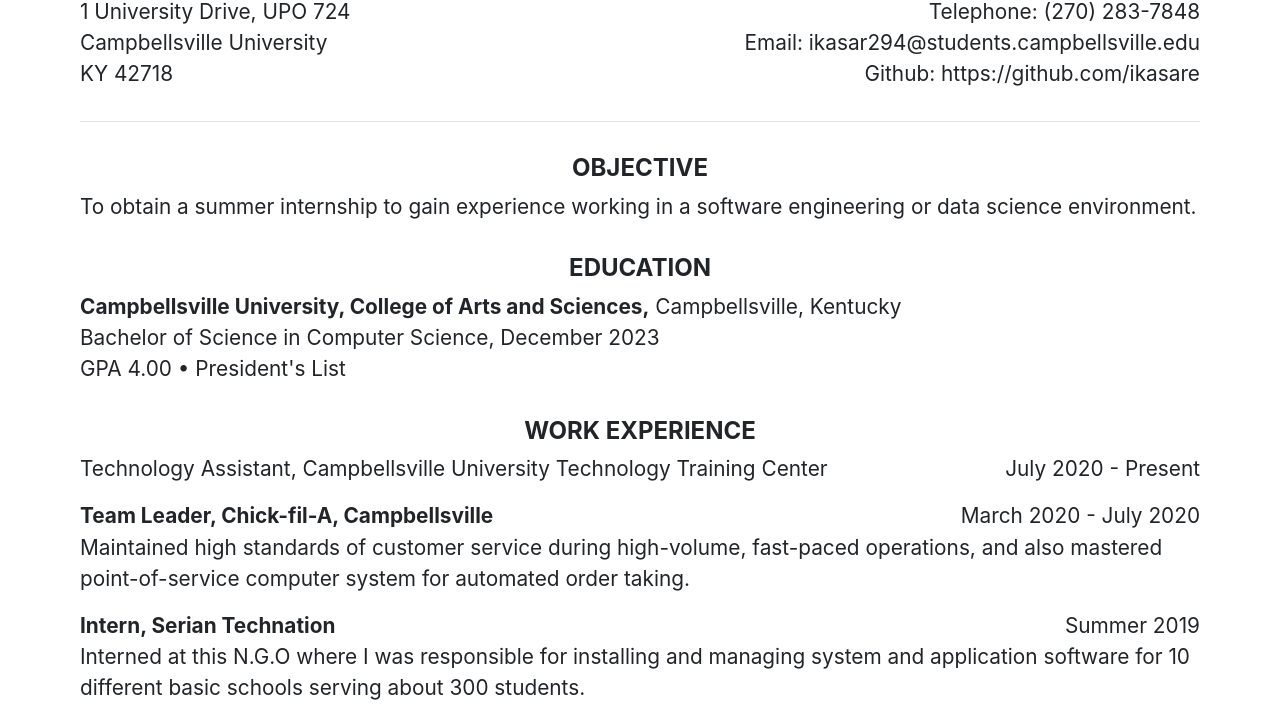
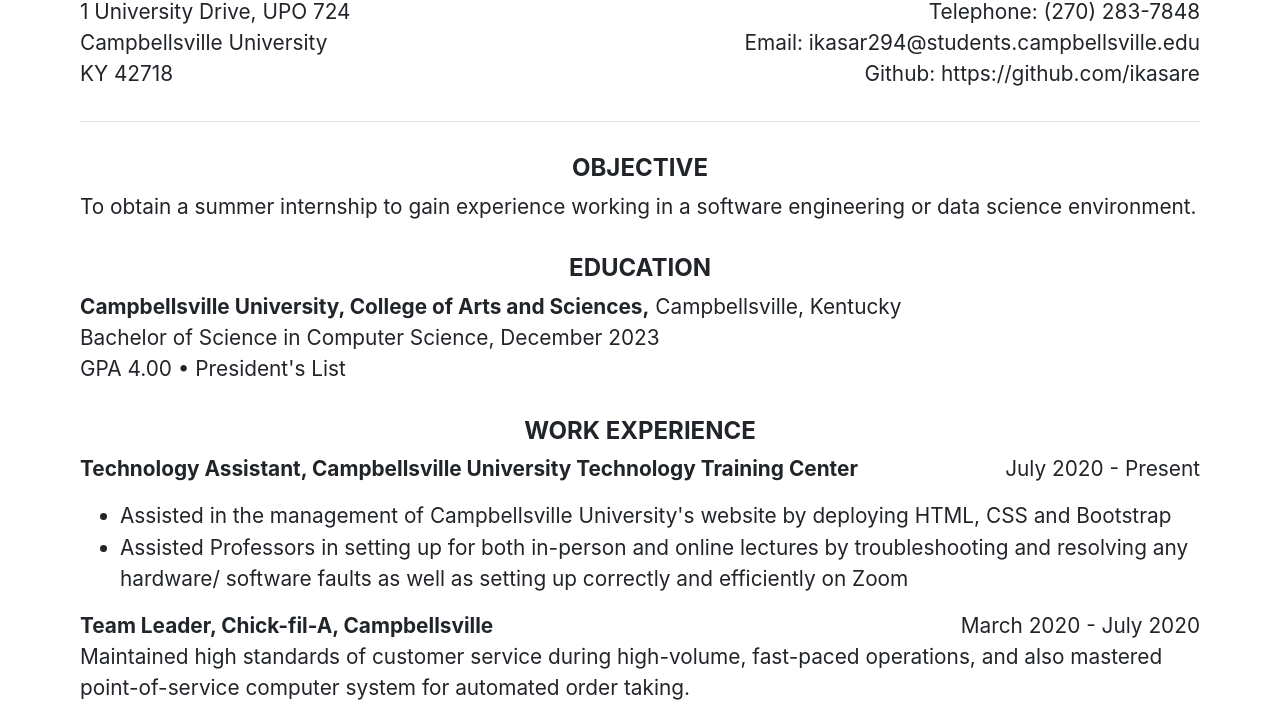
Before and after one commit to ikasare/resume, a plain HTML site: page index.html in a window 1280 px wide. Shown: the part 70-787 px from the top of the page. Drawn offline with nearby package versions, Linux system fonts and the light colour scheme.

Commit message:
Update index.html

```diff
--- a/index.html
+++ b/index.html
@@ -66,10 +66,16 @@
     <div class="part">
         <h4 class="big-heading">WORK EXPERIENCE</h4>
         <p class="part-par">
-            <strong></strong>Technology Assistant, Campbellsville University Technology Training Center <span class="work-year">July 2020 - Present</span>
+            <strong>Technology Assistant, Campbellsville University Technology Training Center</strong><span class="work-year">July 2020 - Present</span>
         </p>
+
         <p>
+        <ul>
+        <li>Assisted in the management of Campbellsville University's website by deploying HTML, CSS and Bootstrap</li>
+        <li>Assisted Professors in setting up for both in-person and online lectures by troubleshooting and resolving any hardware/ software faults as well as setting up correctly and efficiently on Zoom</li>
 
+
+        </ul>
         </p>
 
 
```
